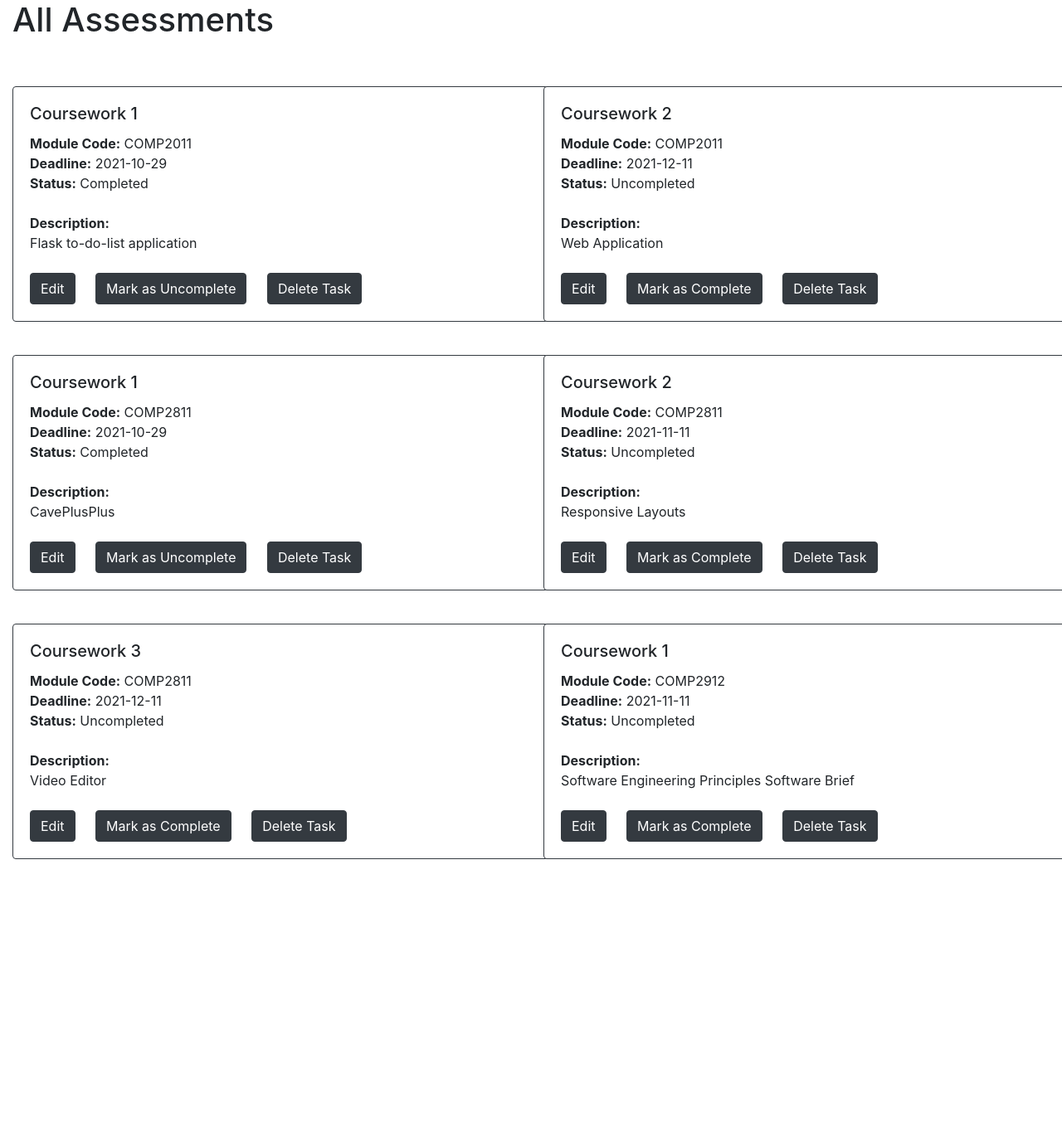
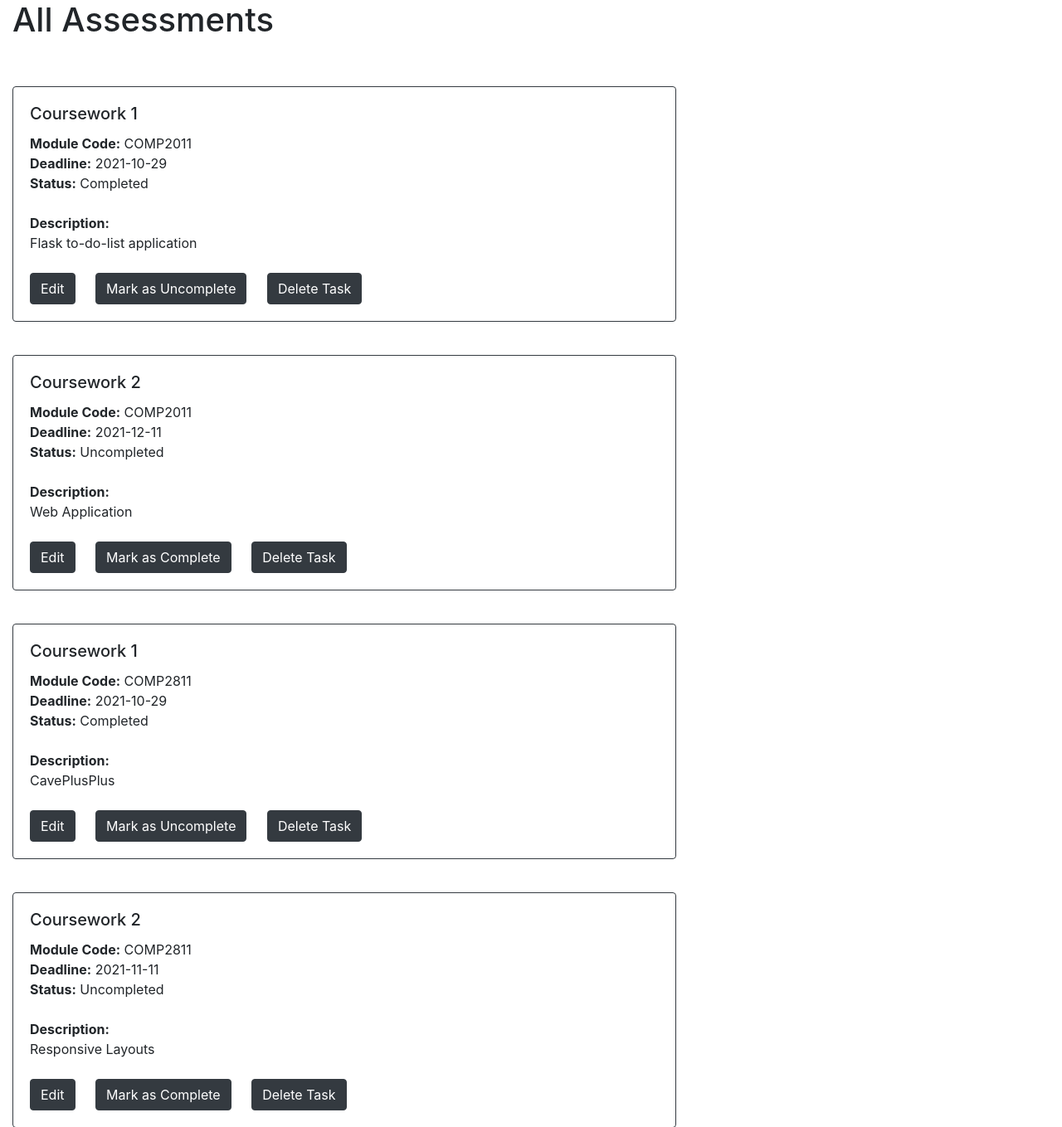
Before and after one commit to omariosc/to-do-list, a Flask app: page / in a window 1280 px wide; the page is wider, and only the part inside the window is pictured. Shown: the part 56-1415 px from the top of that part at 83% size. Before the commit the page ends 1092 px from the top of that part, so only its background shows below. Run offline with Flask 2, Linux system fonts and the light colour scheme; data comes from the database, SQL or seed files in the repository; some libraries are stand-ins or nearby versions.

Commit message:
Removed extra cards per rows

```diff
--- a/app/templates/home.html
+++ b/app/templates/home.html
@@ -1,11 +1,7 @@
 {% extends "base.html" %}
 {% block content %}
-<!-- Creates a row for cards-->
-<div class="row">
 <!-- Iteraes through the tasks -->
 {% for task in tasks %}
-<!-- Allows display of two cards on the same row-->
-<div class="col-sm-6">
 <br>
 <!-- Sets card border and custom width from style sheet-->
 <div class="card border-dark mb-3 cardstyle">
@@ -45,7 +41,5 @@
     <br>
   </div>
 </div>
-</div>
 {% endfor %}
-</div>
 {% endblock %}
```
Lines whose indentation alone changed are shown as unchanged.
